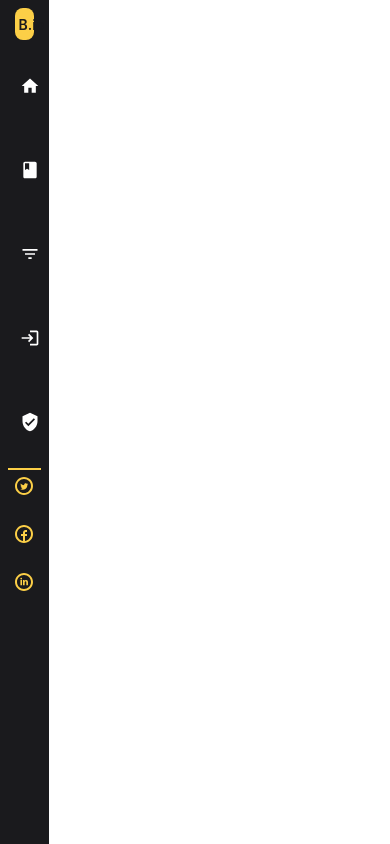
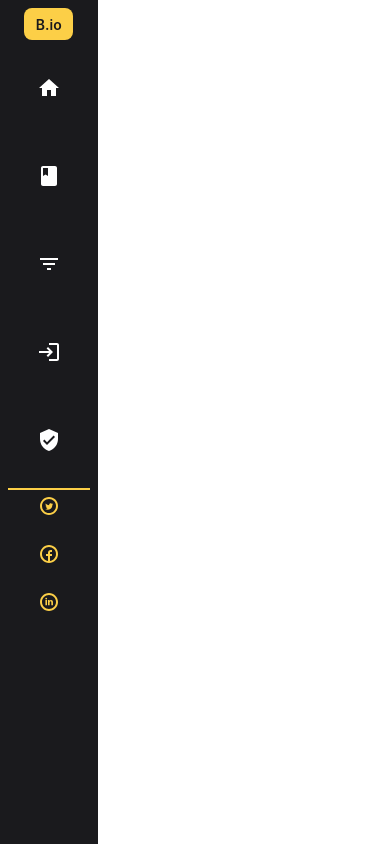
Before and after one commit to Tejas204/Blog-Website, a React (Create React App) app: page /blogs in a window 390 px wide. Built offline with nearby package versions, Linux system fonts and the light colour scheme.

Commit message:
Modified Vertical navbar

```diff
--- a/src/Components/Blogs.js
+++ b/src/Components/Blogs.js
@@ -4,9 +4,9 @@ import VerticalNavbar from './VerticalNavbar'
 const Blogs = () => {
   return (
     // Grid structure for blogs page
-    <div className='grid grid-cols-8'>
+    <div className='grid grid-cols-4'>
       {/* Vertical navbar column */}
-        <div className='col-span-1 md:col-span-2'>
+        <div className='col-span-1 md:col-span-1'>
             <VerticalNavbar/>
         </div>
     </div>
--- a/src/Components/VerticalNavbar.js
+++ b/src/Components/VerticalNavbar.js
@@ -18,11 +18,11 @@ const VerticalNavbar = () => {
                     {navbarItems.map((navItem, index)=>{
                         return(
                             // This div contains the navigation icons and links
-                            <div className='flex flex-row w-[100%] p-3 hover:border-l-[#fccf47] hover:border-l-8 hover:bg-[#fccf47] hover:bg-opacity-25 duration-150 ease-in-out'>
+                            <div className='flex flex-row items-center justify-center md:items-start md:justify-start w-[100%] p-3 hover:border-l-[#fccf47] hover:border-l-8 hover:bg-[#fccf47] hover:bg-opacity-25 duration-150 ease-in-out'>
 
                                 {/* Navigation icons are visible only on small screens */}
                                 <div>
-                                    <NavLink className='w-[100%] text-xl text-[#ffffff] hover:cursor-pointerm md:hidden' key={index} to={navItem.goTo}>
+                                    <NavLink className='w-[100%] text-2xl text-[#ffffff] hover:cursor-pointerm md:hidden' key={index} to={navItem.goTo}>
                                         {navItem.icon}
                                     </NavLink>
                                 </div>
```
